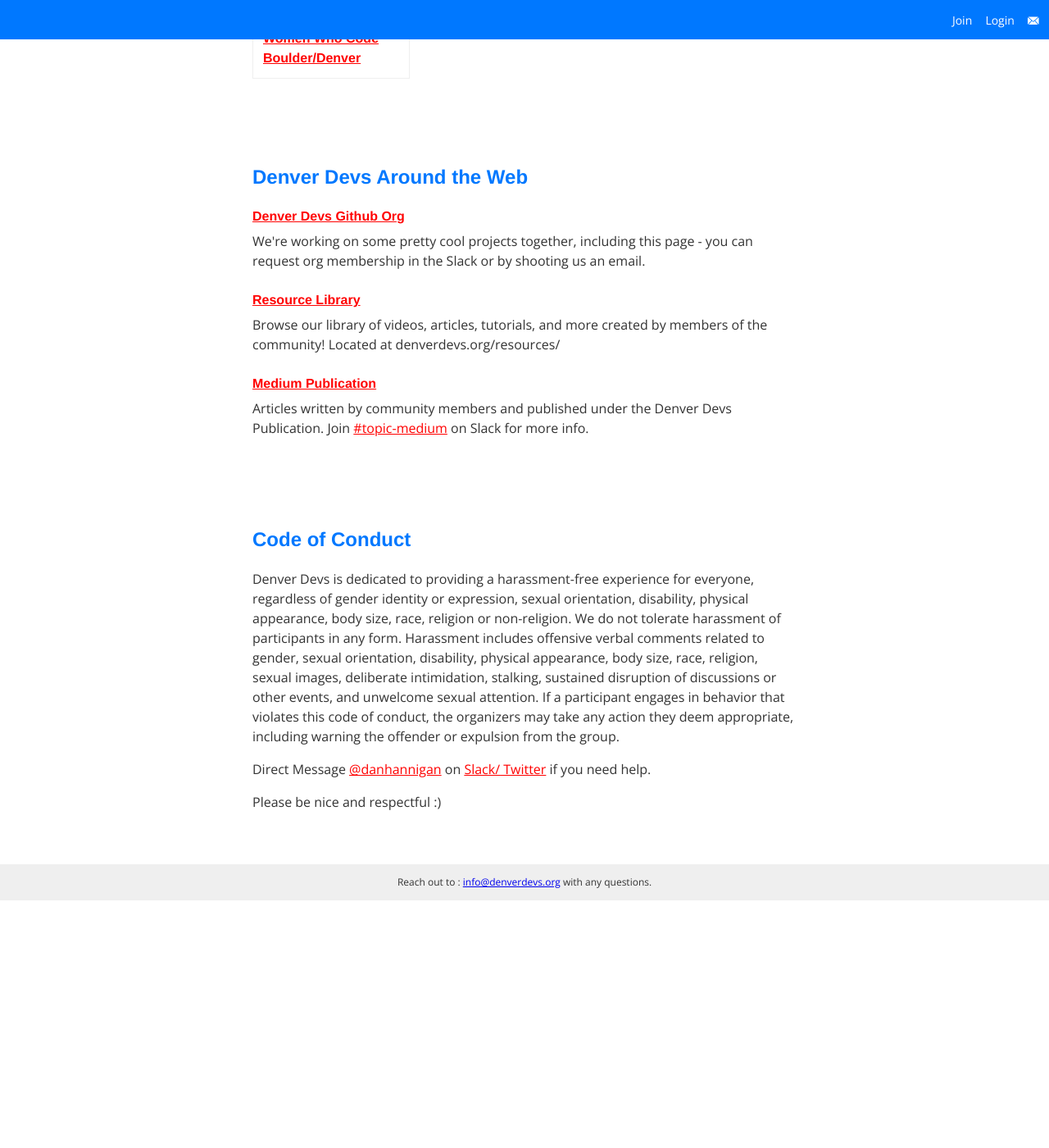
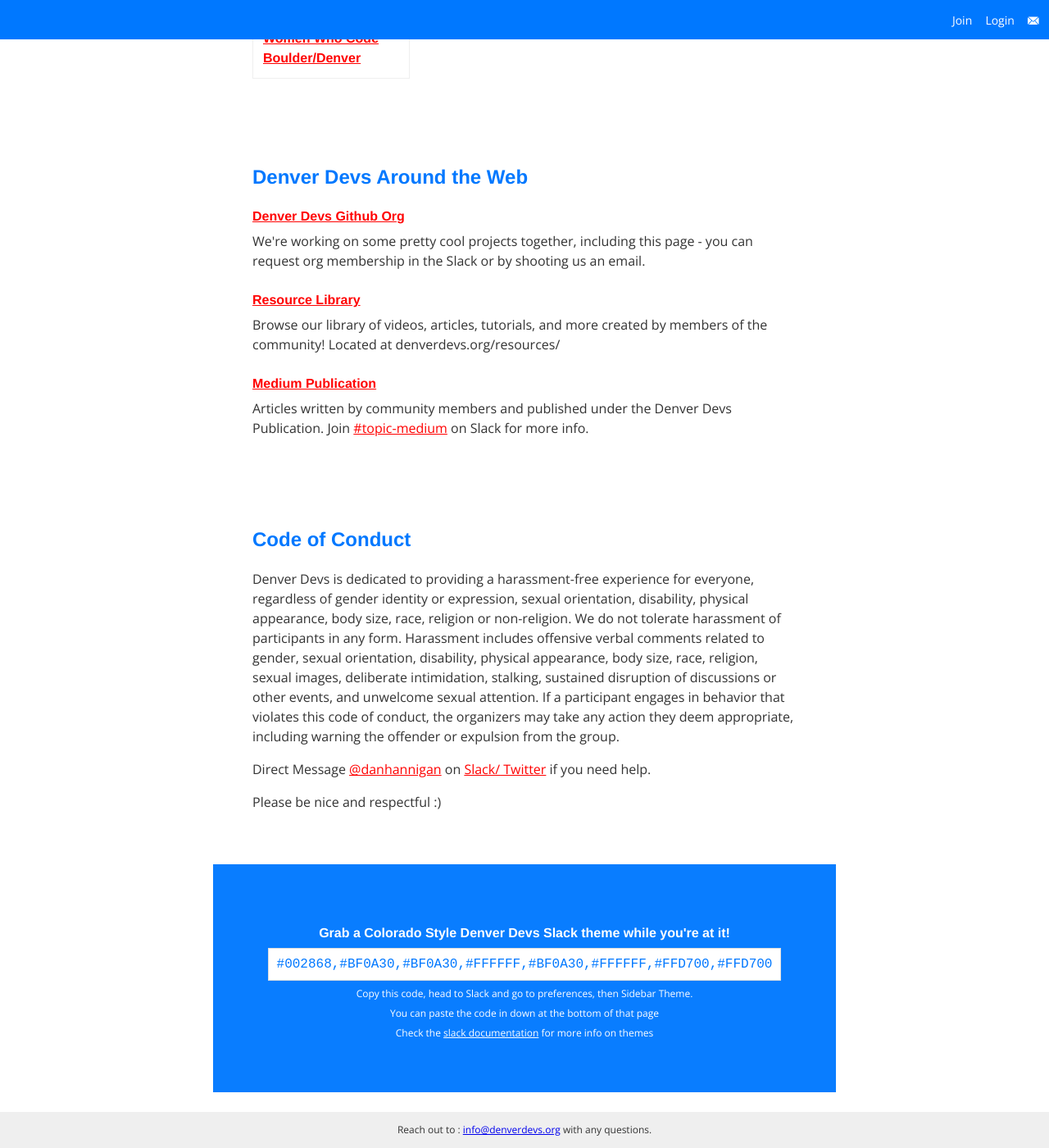
Before and after one commit to Denver-Devs/-old-denver-devs.github.io, a Jekyll site: the page built from index.html, in a window 1280 px wide and 1400 px high, scrolled down 1878 px. Shown: the whole window at 82% size. Built offline with Jekyll 4.4.1, drawn with Linux system fonts in a browser that asks for light colours; some web fonts are replaced; before the commit the page ends 2976 px from its top, so only the background shows below that.

Commit message:
Adding a little bonus

```diff
--- a/_sass/_base.scss
+++ b/_sass/_base.scss
@@ -182,3 +182,30 @@
 	text-align: center;
 	font-size: 12px;
 }
+
+.bonus {
+  background: lighten($mainAccent, 1.8);
+  color: #fff;
+  text-align: center;
+  margin-bottom: 24px;
+
+  h4 {
+    color: #fff;
+    margin-bottom: 12px;
+  }
+
+  p {
+    font-size: 12px;
+  }
+
+  a {
+    color: #fff;
+  }
+
+  code {
+    background: #fff;
+    padding: 10px;
+    border: 1px solid #ddd;
+    color: $mainAccent;
+  }
+}
--- a/index.html
+++ b/index.html
@@ -129,4 +129,11 @@
       <p>Please be nice and respectful :) </p>
   	</section>
 
+		<section class="bonus">
+			<h4>Grab a Colorado Style Denver Devs Slack theme while you're at it!</h4>
+			<code>#002868,#BF0A30,#BF0A30,#FFFFFF,#BF0A30,#FFFFFF,#FFD700,#FFD700</code>
+			<p>Copy this code, head to Slack and go to preferences, then Sidebar Theme. <br />You can paste the code in down at the bottom of that page <br />
+			Check the <a href="https://get.slack.help/hc/en-us/articles/205166337-Customizing-your-Slack-theme">slack documentation</a> for more info on themes</p>
+		</section>
+
   </div>
```
